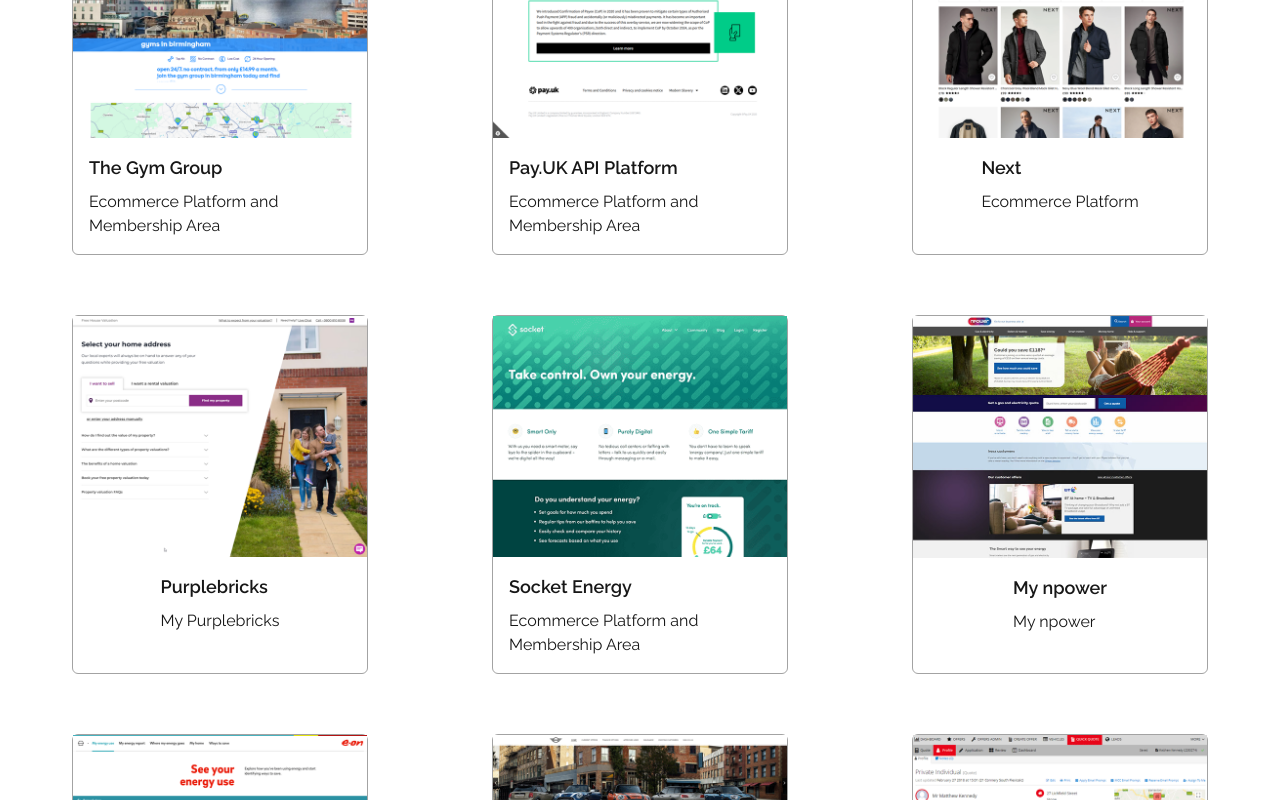
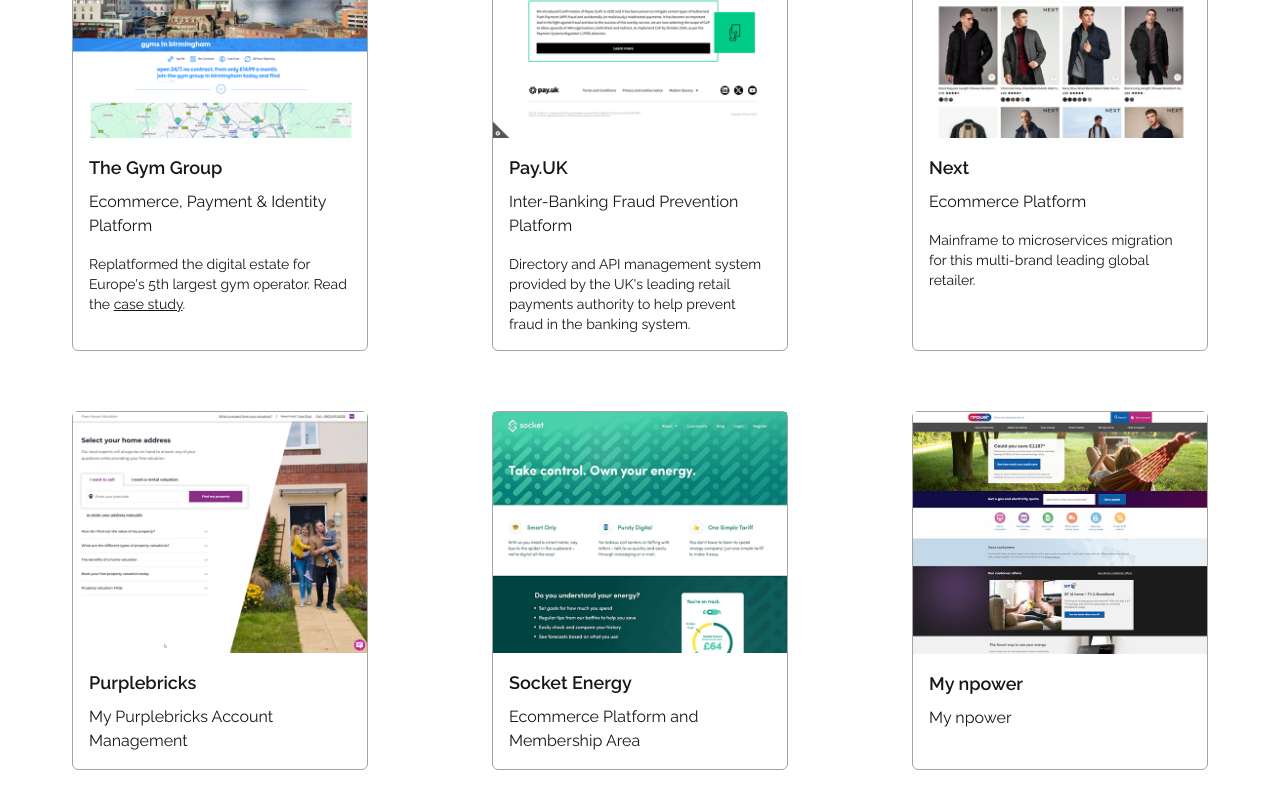
Before and after one commit to georgewilde/wilde-creations, a Next.js app: page / in a window 1280 px wide. Shown: the part 2740-3540 px from the top of the page. Built offline with nearby package versions, Linux system fonts and the light colour scheme.

Commit message:
update site metadata and project descriptions

```diff
--- a/app/layout.tsx
+++ b/app/layout.tsx
@@ -13,8 +13,9 @@
 });
 
 export const metadata: Metadata = {
-    title: 'Create Next App',
-    description: 'Generated by create next app',
+    title: 'George Wilde - Technology Leader',
+    description:
+        'George Wilde is a technology leader with a passion for building and scaling high-performing teams.',
 };
 
 export default function RootLayout({
--- a/app/page.tsx
+++ b/app/page.tsx
@@ -305,12 +305,26 @@
                                     width={400}
                                     height={400}
                                 />
-                                <div className="flex flex-col p-4">
+                                <div className="flex flex-col p-4 w-full">
                                     <div className="text-lg font-semibold mb-2">
                                         The Gym Group
                                     </div>
                                     <div>
-                                        Ecommerce Platform and Membership Area
+                                        Ecommerce, Payment &amp; Identity
+                                        Platform
+                                    </div>
+                                    <div className="text-sm mt-4">
+                                        Replatformed the digital estate for
+                                        Europe&apos;s 5th largest gym operator.
+                                        Read the{' '}
+                                        <a
+                                            target="_blank"
+                                            className="underline"
+                                            href="https://www.ensono.com/results/client-stories/supporting-growth-improving-customer-experience-and-increasing-business-agility-for-the-gym-group/"
+                                        >
+                                            case study
+                                        </a>
+                                        .
                                     </div>
                                 </div>
                             </li>
@@ -322,12 +336,18 @@
                                     width={400}
                                     height={400}
                                 />
-                                <div className="flex flex-col p-4">
+                                <div className="flex flex-col p-4 w-full">
                                     <div className="text-lg font-semibold mb-2">
-                                        Pay.UK API Platform
+                                        Pay.UK
                                     </div>
                                     <div>
-                                        Ecommerce Platform and Membership Area
+                                        Inter-Banking Fraud Prevention Platform
+                                    </div>
+                                    <div className="text-sm mt-4">
+                                        Directory and API management system
+                                        provided by the UK&apos;s leading retail
+                                        payments authority to help prevent fraud
+                                        in the banking system.
                                     </div>
                                 </div>
                             </li>
@@ -339,11 +359,16 @@
                                     width={400}
                                     height={400}
                                 />
-                                <div className="flex flex-col p-4">
+                                <div className="flex flex-col p-4 w-full">
                                     <div className="text-lg font-semibold mb-2">
                                         Next
                                     </div>
                                     <div>Ecommerce Platform</div>
+                                    <div className="text-sm mt-4">
+                                        Mainframe to microservices migration for
+                                        this multi-brand leading global
+                                        retailer.
+                                    </div>
                                 </div>
                             </li>
                             <li className="flex items-center flex-col max-w-[400px] mx-12 my-4 border border-neutral-400 rounded-md">
@@ -354,11 +379,13 @@
                                     width={400}
                                     height={400}
                                 />
-                                <div className="flex flex-col p-4">
+                                <div className="flex flex-col p-4 w-full">
                                     <div className="text-lg font-semibold mb-2">
                                         Purplebricks
                                     </div>
-                                    <div>My Purplebricks</div>
+                                    <div>
+                                        My Purplebricks Account Management
+                                    </div>
                                 </div>
                             </li>
                             <li className="flex items-center flex-col max-w-[400px] mx-12 my-4 border border-neutral-400 rounded-md">
@@ -369,7 +396,7 @@
                                     width={400}
                                     height={400}
                                 />
-                                <div className="flex flex-col p-4">
+                                <div className="flex flex-col p-4 w-full">
                                     <div className="text-lg font-semibold mb-2">
                                         Socket Energy
                                     </div>
@@ -386,7 +413,7 @@
                                     width={400}
                                     height={400}
                                 />
-                                <div className="flex flex-col p-4">
+                                <div className="flex flex-col p-4 w-full">
                                     <div className="text-lg font-semibold mb-2">
                                         My npower
                                     </div>
@@ -401,7 +428,7 @@
                                     width={400}
                                     height={400}
                                 />
-                                <div className="flex flex-col p-4">
+                                <div className="flex flex-col p-4 w-full">
                                     <div className="text-lg font-semibold mb-2">
                                         E.ON See
                                     </div>
@@ -418,7 +445,7 @@
                                     width={400}
                                     height={400}
                                 />
-                                <div className="flex flex-col p-4">
+                                <div className="flex flex-col p-4 w-full">
                                     <div className="text-lg font-semibold mb-2">
                                         Mini Offers
                                     </div>
@@ -435,7 +462,7 @@
                                     width={400}
                                     height={400}
                                 />
-                                <div className="flex flex-col p-4">
+                                <div className="flex flex-col p-4 w-full">
                                     <div className="text-lg font-semibold mb-2">
                                         Showroom Suite
                                     </div>
@@ -452,7 +479,7 @@
                                     width={400}
                                     height={400}
                                 />
-                                <div className="flex flex-col p-4">
+                                <div className="flex flex-col p-4 w-full">
                                     <div className="text-lg font-semibold mb-2">
                                         Halo Case Management
                                     </div>
@@ -469,7 +496,7 @@
                                     width={400}
                                     height={400}
                                 />
-                                <div className="flex flex-col p-4">
+                                <div className="flex flex-col p-4 w-full">
                                     <div className="text-lg font-semibold mb-2">
                                         Spark Compliance
                                     </div>
```
